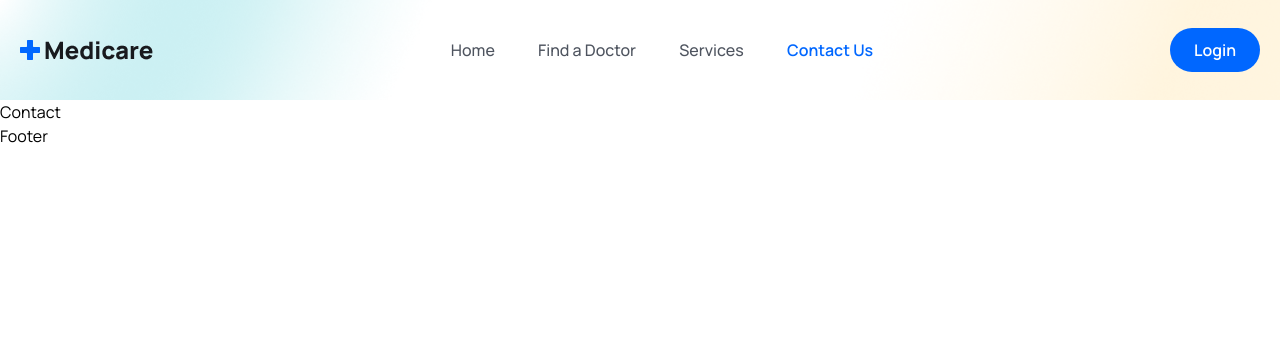
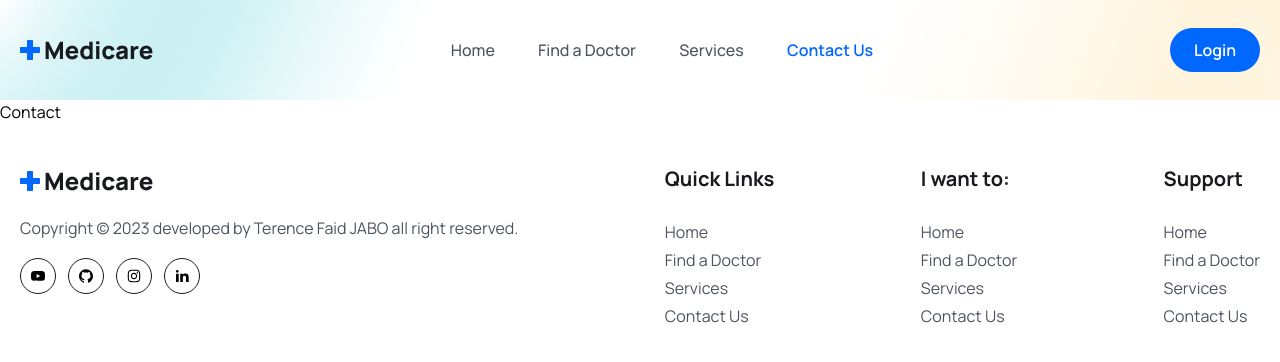
Before and after one commit to faid-terence/MERN-STACK-Doctor-Booking-Website, a React (Vite) app in the folder frontend/: page /contact in a window 1280 px wide. Shown: the top 362 px of the page. Built offline with nearby package versions, Linux system fonts and the light colour scheme.

Commit message:
feature(footer):Component Implemneted

```diff
--- a/frontend/src/components/Footer/Footer.jsx
+++ b/frontend/src/components/Footer/Footer.jsx
@@ -1,7 +1,117 @@
+import { Link } from "react-router-dom";
+import logo from "../../assets/images/logo.png";
+import { RiLinkedinFill } from "react-icons/ri";
+import {
+  AiFillYoutube,
+  AiFillGithub,
+  AiOutlineInstagram,
+} from "react-icons/ai";
 
+const socialLinks = [
+  {
+    path: "htttps://facebook.com",
+    icon: <AiFillYoutube className="group-hover:text-white w-4 h-5" />,
+  },
+  {
+    path: "htttps://facebook.com",
+    icon: <AiFillGithub className="group-hover:text-white w-4 h-5" />,
+  },
+  {
+    path: "htttps://facebook.com",
+    icon: <AiOutlineInstagram className="group-hover:text-white w-4 h-5" />,
+  },
+  {
+    path: "htttps://facebook.com",
+    icon: <RiLinkedinFill className="group-hover:text-white w-4 h-5" />,
+  },
+];
+const quickLinks01 = [
+  {
+    path: "/home",
+    display: "Home",
+  },
+  {
+    path: "/doctors",
+    display: "Find a Doctor",
+  },
+  {
+    path: "/services",
+    display: "Services",
+  },
+  {
+    path: "/contact",
+    display: "Contact Us",
+  },
+];
+const quickLinks02 = [
+  {
+    path: "/home",
+    display: "Home",
+  },
+  {
+    path: "/doctors",
+    display: "Find a Doctor",
+  },
+  {
+    path: "/services",
+    display: "Services",
+  },
+  {
+    path: "/contact",
+    display: "Contact Us",
+  },
+];
 
 export const Footer = () => {
+  const year = new Date().getFullYear();
   return (
-    <div>Footer</div>
-  )
-}
+    <footer className="pb-16 pt-10">
+      <div className="container">
+        <div className="flex justify-between flex-col md:flex-row flex-wrap gap-[30px]">
+          <div>
+            <img src={logo} alt="" />
+            <p className="text-[16px] leading-7 font-[400] text-textColor mt-4">
+              Copyright &copy; {year} developed by Terence Faid JABO all right
+              reserved.
+            </p>
+            <div className="flex items-center gap-3 mt-4">
+              {socialLinks.map((link, index) => (
+                <Link
+                  to={link.path}
+                  key={index}
+                  className="w-9 h-9 border border-solid border-[#181A1E] rounded-full flex items-center justify-center group hover:bg-primaryColor hover:border-none"
+                >
+                  {link.icon}
+                </Link>
+              ))}
+            </div>
+          </div>
+          <div>
+            <h2 className="text-[20px] leading-[30px] font-[700] mb-6 text-headingColor">
+              Quick Links
+            </h2>
+            <ul>
+              {quickLinks01.map((item,index)=><li key={index}><Link to={item.path} className="text-[16px] leading-7 font-400 text-textColor">{item.display}</Link></li>)}
+            </ul>
+          </div>
+          <div>
+            <h2 className="text-[20px] leading-[30px] font-[700] mb-6 text-headingColor">
+              I want to:
+            </h2>
+            <ul>
+              {quickLinks02.map((item,index)=><li key={index}><Link to={item.path} className="text-[16px] leading-7 font-400 text-textColor">{item.display}</Link></li>)}
+            </ul>
+          </div>
+          <div>
+            <h2 className="text-[20px] leading-[30px] font-[700] mb-6 text-headingColor">
+              Support
+            </h2>
+            <ul>
+              {quickLinks01.map((item,index)=><li key={index}><Link to={item.path} className="text-[16px] leading-7 font-400 text-textColor">{item.display}</Link></li>)}
+            </ul>
+          </div>
+        </div>
+      </div>
+    </footer>
+  );
+};
```
